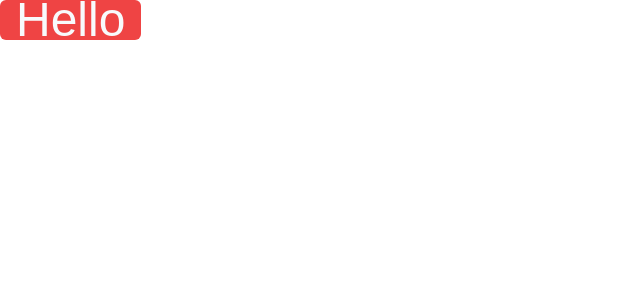
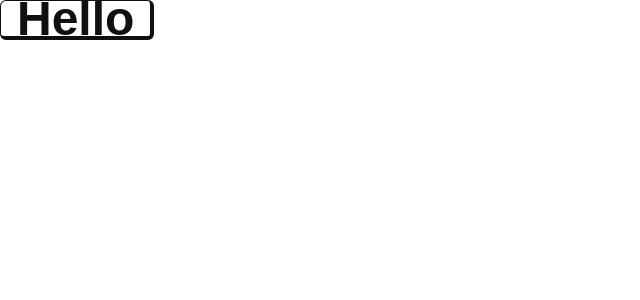
Before and after one commit to takachan0012/levelUp, a React (Vite) app: page / in a window 1280 px wide. Shown: the top 300 px of the page, without its empty margins (0-640 px from the left). Built offline with nearby package versions, Linux system fonts and the light colour scheme; a web font is replaced by a local one.

Commit message:
feat: style default

```diff
--- a/src/components/ui/button.jsx
+++ b/src/components/ui/button.jsx
@@ -9,7 +9,7 @@ const buttonVariants = cva(
   {
     variants: {
       variant: {
-        default: "bg-red-500 text-slate-50 hover:bg-slate-900/90 dark:bg-slate-50 dark:text-slate-900 dark:hover:bg-slate-50/90",
+        default: "border-t border-r-[4px] border-b-[4px] border-l border-[#101010] bg-white text-[#101010] py-3 px-5 text-base font-semibold  hover:bg-slate-100 dark:bg-slate-50 dark:text-slate-900 dark:hover:bg-slate-50/90",
         destructive:
           "bg-red-500 text-slate-50 hover:bg-red-500/90 dark:bg-red-900 dark:text-slate-50 dark:hover:bg-red-900/90",
         outline:
```
